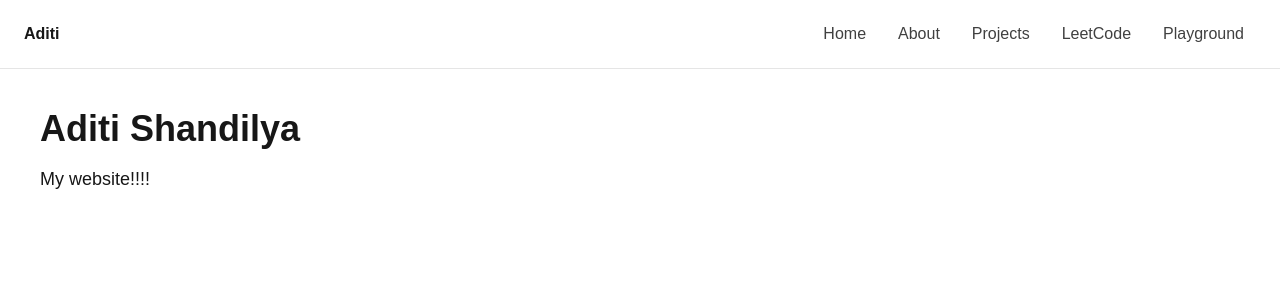
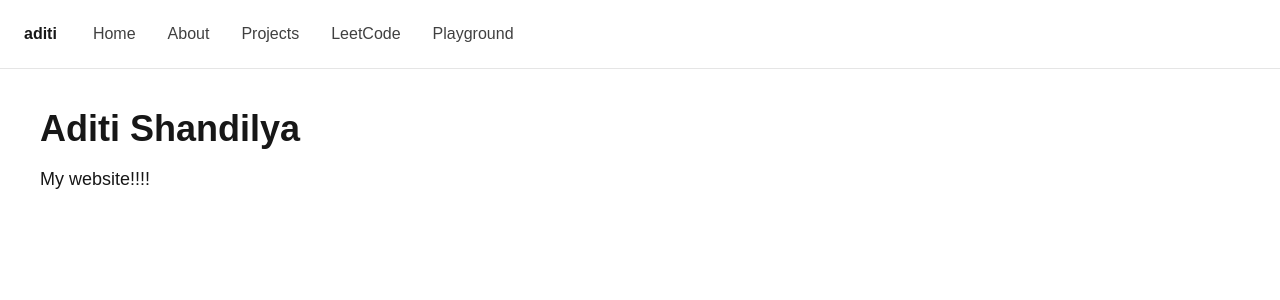
Before and after one commit to aditi-shandilya/my-website, a Next.js app: page / in a window 1280 px wide. Shown: the top 300 px of the page. Built offline with nearby package versions, Linux system fonts and the light colour scheme.

Commit message:
feat(navbar): left-align nav and add home link on name

```diff
--- a/app/components/Navbar.tsx
+++ b/app/components/Navbar.tsx
@@ -2,10 +2,10 @@ import Link from "next/link";
 
 export default function Navbar() {
   return (
-    <div className="flex items-center justify-between px-6 py-4 border-b border-neutral-200 bg-white">
-      <div className="font-semibold text-neutral-900">
-        Aditi
-      </div>
+    <div className="flex items-center gap-6 pl-6 pr-6 py-4 border-b border-neutral-200 bg-white">
+      <Link href="/" className="font-semibold text-neutral-900 hover:opacity-70 transition">
+        aditi
+      </Link>
 
       <div className="flex gap-2">
         <Link href="/" className="px-3 py-1.5 rounded-md text-neutral-700 hover:bg-pink-50 hover:text-neutral-900 transition">
```
